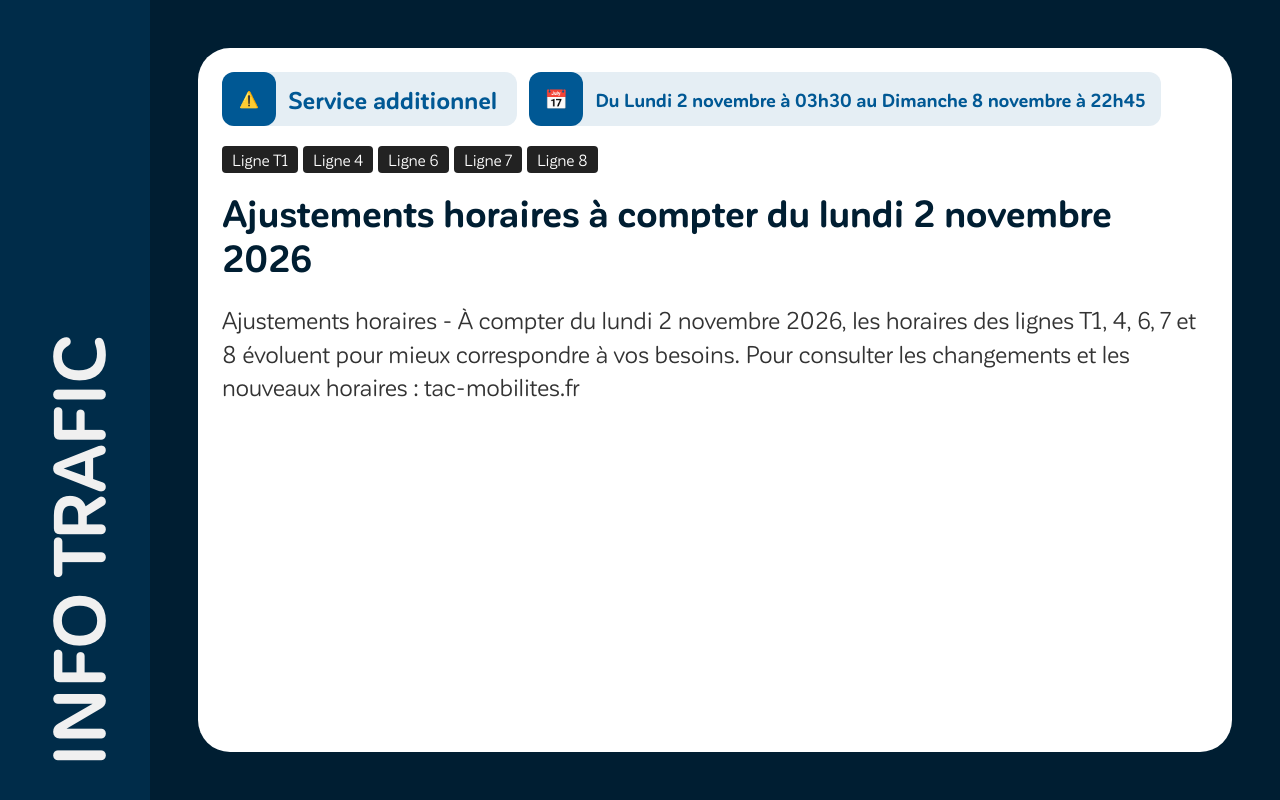
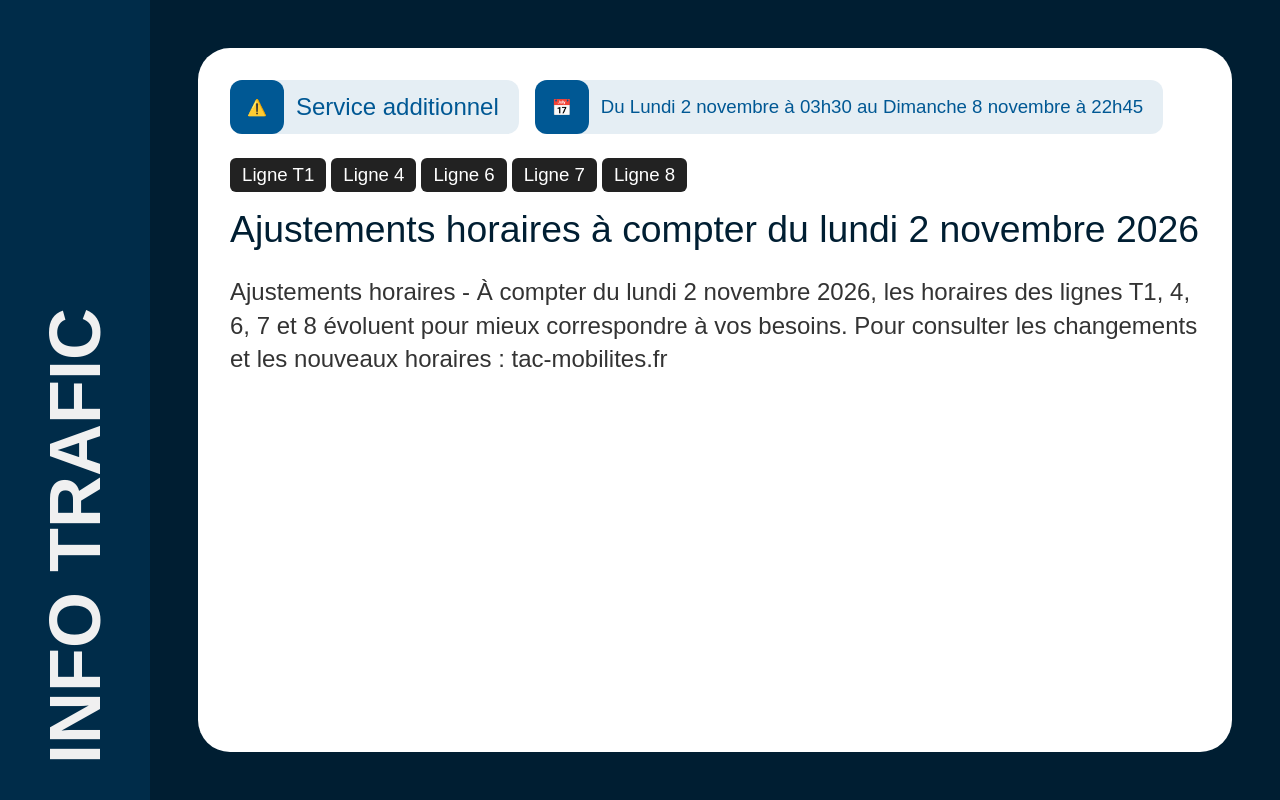
Before and after one commit to AmandineDF/tac-infotrafic, a website built with Parcel: page src/index.html in a window 1280 px wide. Built offline with nearby package versions, Linux system fonts and the light colour scheme; files whose address does not match are found by name.

Commit message:
Update styles

```diff
--- a/src/main.js
+++ b/src/main.js
@@ -1,6 +1,6 @@
 import alertes from './alertes.json';
 
-// Dictionnaire pour traduire les effets en français
+// Dictionnaire de traduction des effets
 const effectTranslate = {
     STOP_MOVED: "Arrêt déplacé",
     DETOUR: "Ligne déviée",
@@ -12,17 +12,17 @@ const effectTranslate = {
     OTHER_EFFECT: "Information importante"
 };
 
-// Couleurs associées selon l'effet
+// Couleurs associées
 const effectColors = {
-    SIGNIFICANT_DELAYS: "#bb2124", // Rouge alerte
+    SIGNIFICANT_DELAYS: "#bb2124",
     NO_SERVICE: "#bb2124",
-    DIVERSION: "#ff9300",          // Orange attention
+    DIVERSION: "#ff9300",
     DETOUR: "#ff9300",
     STOP_MOVED: "#ff9300",
-    DEFAULT: "#005894"             // Bleu info
+    DEFAULT: "#005894"
 };
 
-// Fonction pour formater les timestamps UNIX renvoyés par Python
+// Formatage des dates UNIX
 function formatTimestamp(timestamp) {
     if (!timestamp) return "";
     const date = new Date(timestamp * 1000);
@@ -42,6 +42,7 @@ document.addEventListener('DOMContentLoaded', () => {
   const container = document.getElementById('traffic-alerts');
   if (!container) return;
 
+  // Si aucune alerte
   if (!alertes || alertes.length === 0) {
     container.innerHTML = `
       <div class="card active">
@@ -54,16 +55,16 @@ document.addEventListener('DOMContentLoaded', () => {
 
   container.innerHTML = "";
 
+  // Création des cartes
   alertes.forEach((alert, index) => {
     const card = document.createElement('div');
     card.className = `card ${index === 0 ? 'active' : ''}`;
 
-    // Gestion de l'effet et de la couleur
     const effectKey = alert.effect || "OTHER_EFFECT";
     const effectText = effectTranslate[effectKey] || "Information réseau";
     const effectColor = effectColors[effectKey] || effectColors.DEFAULT;
 
-    // Gestion des dates de début / fin si présentes
+    // Gestion des dates
     let datesHtml = "";
     if (alert.active_periods && alert.active_periods.length > 0) {
       const period = alert.active_periods[0];
@@ -72,32 +73,24 @@ document.addEventListener('DOMContentLoaded', () => {
       if (startFormatted || endFormatted) {
         datesHtml = `
           <div class="dates">
-              <div class="icon_container" style="background-color: ${effectColor};">
-                  <span style="color:white; font-size: 14pt;">📅</span>
-              </div>
+              <div class="icon_container" style="background-color: ${effectColor};">📅</div>
               <div class="date">Du ${startFormatted || 'N/C'} au ${endFormatted || 'N/C'}</div>
           </div>
         `;
       }
     }
 
-    // Gestion des lignes impactées (badges de lignes)
+    // Gestion des lignes
     let routesHtml = "";
     if (alert.routes && alert.routes.length > 0) {
-      const badges = alert.routes.map(r => `<div class="line" style="background-color: #222; color: #fff; padding: 4px 10px; border-radius: 4px; display:inline-block; margin-right:5px;">Ligne ${r}</div>`).join('');
-      routesHtml = `
-        <div class="lines-container" style="margin-bottom: 16px;">
-            ${badges}
-        </div>
-      `;
+      const badges = alert.routes.map(r => `<div class="line" style="background-color: #222; color: #fff; display:inline-block; margin-right:5px;">Ligne ${r}</div>`).join('');
+      routesHtml = `<div class="lines-container" style="margin-bottom: 16px;">${badges}</div>`;
     }
 
     card.innerHTML = `
         <div class="info_disruption">
             <div class="effect" style="background-color: ${effectColor}1a;">
-                <div class="icon_container" style="background-color: ${effectColor};">
-                    <span style="color:white; font-weight:bold;">⚠️</span>
-                </div>
+                <div class="icon_container" style="background-color: ${effectColor};">⚠️</div>
                 <p style="color: ${effectColor};">${effectText}</p>
             </div>
             ${datesHtml}
@@ -111,7 +104,7 @@ document.addEventListener('DOMContentLoaded', () => {
     container.appendChild(card);
   });
 
-  // Système de carrousel (rotation automatique des cartes)
+  // Carrousel automatique si plusieurs cartes
   const cards = container.querySelectorAll('.card');
   if (cards.length > 1) {
     let currentIndex = 0;
@@ -119,6 +112,6 @@ document.addEventListener('DOMContentLoaded', () => {
       cards[currentIndex].classList.remove('active');
       currentIndex = (currentIndex + 1) % cards.length;
       cards[currentIndex].classList.add('active');
-    }, 7000); // Change toutes les 7 secondes
+    }, 7000);
   }
 });
--- a/src/styles.css
+++ b/src/styles.css
@@ -1,20 +1,24 @@
+/* --- POLICES --- */
 @font-face {
     font-family: 'CorporativeSans Rd Regular';
-    src: url('/assets/font/regular.otf');
+    src: url('assets/font/regular.otf');
 }
 @font-face {
     font-family: 'CorporativeSans Rd Bold';
-    src: url('/assets/font/bold.otf');
+    src: url('assets/font/bold.otf');
 }
 
+/* --- STRUCTURE GÉNÉRALE --- */
 body {
     background-color: #001E32;
     display: flex;
     margin: 0;
     height: 100vh;
     overflow: hidden;
+    font-family: 'CorporativeSans Rd Regular', Arial, sans-serif;
 }
 
+/* Barre latérale gauche */
 .side_title {
     height: 100vh;
     width: 150px;
@@ -38,6 +42,7 @@ body {
     text-transform: uppercase;
 }
 
+/* --- CARROUSEL ET CARTES --- */
 .slider {
     width: 100%;
     height: 100vh;
@@ -57,13 +62,12 @@ body {
     left: 0;
     width: calc(100% - 96px);
     height: calc(100% - 96px);
-    padding: 24px;
+    padding: 32px;
     margin: 48px;
     box-sizing: border-box;
     background-color: #ffffff;
     border-radius: 32px;
     text-align: left;
-    font-family: 'CorporativeSans Rd Regular', Arial, sans-serif;
     white-space: normal;
     opacity: 0;
     transition: opacity 500ms ease-in-out;
@@ -75,63 +79,12 @@ body {
     pointer-events: auto;
 }
 
-.info_disruption {
-    height: auto;
-    display: flex;
-    flex-wrap: wrap;
-    gap: 12px;
-    margin-bottom: 24px;
-}
-
-.disruptionTitle {
-    font-family: 'CorporativeSans Rd Bold', Arial, sans-serif;
-    font-size: 36pt;
-    margin-bottom: 16px;
-    color: #001E32;
-}
-
-.disruptionText {
-    font-size: 20pt;
-    line-height: 140%;
-    color: #333;
-}
-
-.effect {
-    height: 64px;
-    padding-right: 24px;
-    border-radius: 12px;
-    display: flex;
-    gap: 16px;
-    align-items: center;
-    background-color: #ff93001a;
-}
-
-.effect > p {
-    font-size: 22pt;
-    font-family: 'CorporativeSans Rd Bold', Arial, sans-serif;
-    margin: 0;
-    color: #ff9300;
-}
-
-.icon_container {
-    background-color: #ff9300;
-    width: 64px;
-    height: 100%;
-    border-radius: 12px;
-    display: flex;
-    justify-content: center;
-    align-items: center;
-}
-
-.picto {
-    height: 50%;
-}
-
+/* --- ÉLÉMENTS INTERNES DE LA CARTE --- */
 .info_disruption {
     display: flex;
     flex-wrap: wrap;
-    gap: 12px;
-    margin-bottom: 20px;
+    gap: 16px;
+    margin-bottom: 24px;
 }
 
 .effect {
@@ -141,6 +94,7 @@ body {
     display: flex;
     gap: 12px;
     align-items: center;
+    background-color: #ff93001a;
 }
 
 .effect > p {
@@ -157,7 +111,7 @@ body {
     gap: 12px;
     align-items: center;
     color: #005894;
-    padding-right: 15px;
+    padding-right: 20px;
 }
 
 .icon_container {
@@ -167,6 +121,8 @@ body {
     display: flex;
     justify-content: center;
     align-items: center;
+    background-color: #005894;
+    color: white;
 }
 
 .date {
@@ -177,7 +133,7 @@ body {
 .disruptionTitle {
     font-family: 'CorporativeSans Rd Bold', Arial, sans-serif;
     font-size: 28pt;
-    margin-bottom: 12px;
+    margin-bottom: 16px;
     color: #001E32;
 }
 
@@ -186,3 +142,10 @@ body {
     line-height: 140%;
     color: #333;
 }
+
+.line {
+    padding: 6px 12px;
+    border-radius: 6px;
+    font-family: 'CorporativeSans Rd Bold', Arial, sans-serif;
+    font-size: 14pt;
+}
```
Also changed, not shown: src/index.html (+2 -0 lines).
